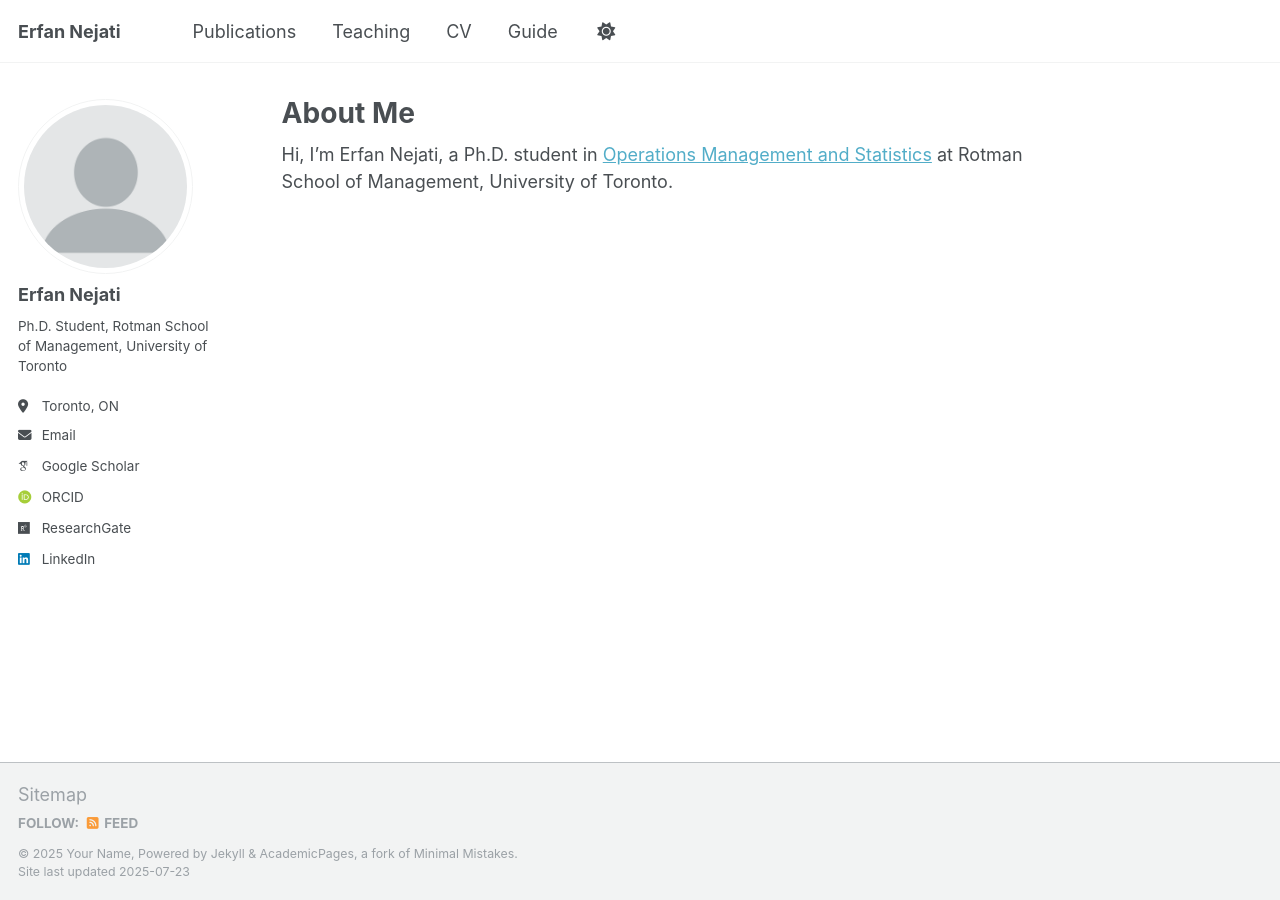
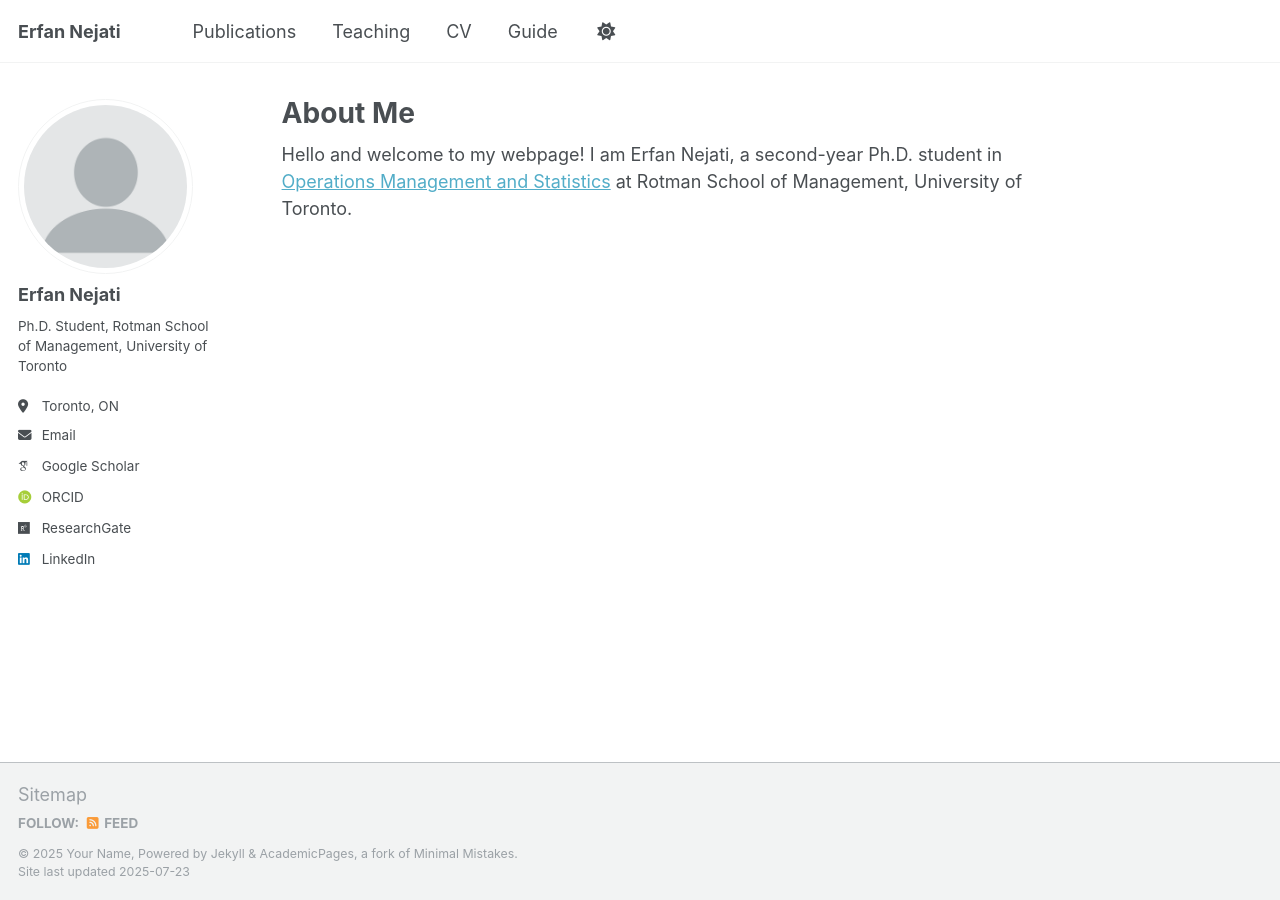
Before and after one commit to erfannjt/my-website, a Jekyll site: the page built from _pages/about.md, in a window 1280 px wide. Built offline with Jekyll 4.4.1, drawn with Linux system fonts in a browser that asks for light colours; some web fonts are replaced; a script that is not in the unit is left out.

Commit message:
Update about.md

```diff
--- a/_pages/about.md
+++ b/_pages/about.md
@@ -6,4 +6,4 @@ redirect_from:
   - /about/
   - /about.html
 ---
-Hi, I'm Erfan Nejati, a Ph.D. student in [Operations Management and Statistics]([https://example.com](https://www.rotman.utoronto.ca/faculty-and-research/academic-areas/operations-management-and-statistics/)) at Rotman School of Management, University of Toronto.
+Hello and welcome to my webpage! I am Erfan Nejati, a second-year Ph.D. student in <a href="https://www.rotman.utoronto.ca/faculty-and-research/academic-areas/operations-management-and-statistics/" target="_blank">Operations Management and Statistics</a> at Rotman School of Management, University of Toronto.
```
